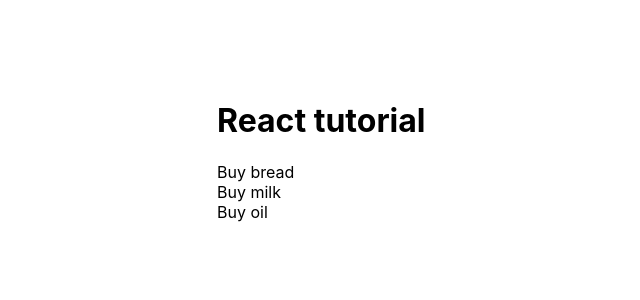
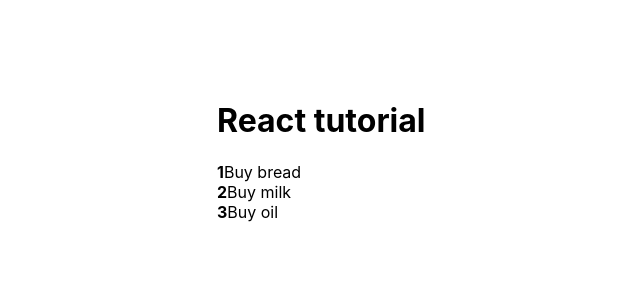
Before and after one commit to Torishnia/React-course, a React (Create React App) app: page / in a window 1280 px wide. Shown: the top 300 px of the page, without its empty margins (123-763 px from the left). Built offline with nearby package versions, Linux system fonts and the light colour scheme.

Commit message:
add prop-types

```diff
--- a/package.json
+++ b/package.json
@@ -6,6 +6,7 @@
     "@testing-library/jest-dom": "5.16.5",
     "@testing-library/react": "13.4.0",
     "@testing-library/user-event": "13.5.0",
+    "prop-types": "^15.8.1",
     "react": "18.2.0",
     "react-dom": "18.2.0",
     "react-scripts": "5.0.1",
--- a/src/Todo/TodoItem.js
+++ b/src/Todo/TodoItem.js
@@ -1,7 +1,18 @@
 import React from 'react';
+import PropTypes from 'prop-types';
 
-export default function TodoItem( {todo} ) {
+function TodoItem( {todo, index} ) {
     return (
-        <li>{todo.title}</li>
+        <li>
+            <strong>{index + 1}</strong>
+            {todo.title}
+        </li>
     )
 }
+
+TodoItem.propTypes = {
+    todo: PropTypes.object.isRequired,
+    index: PropTypes.number
+}
+
+export default TodoItem
--- a/src/Todo/TodoList.js
+++ b/src/Todo/TodoList.js
@@ -1,12 +1,19 @@
 import React from 'react';
+import PropTypes from 'prop-types';
 import TodoItem from './TodoItem';
 
-export default function TodoList(props) {
+function TodoList(props) {
     return (
         <ul>
-           {props.todos.map(todo => {
-              return <TodoItem todo={todo} key={todo.id}/>
+           {props.todos.map((todo, index) => {
+              return <TodoItem todo={todo} key={todo.id} index={index}/>
            })}
         </ul>
     )
 }
+
+TodoList.propTypes = {
+    todos: PropTypes.arrayOf(PropTypes.object).isRequired
+}
+
+export default TodoList
```
Also changed, not shown: 1 other file (tests, documents, lock files or other folders).
